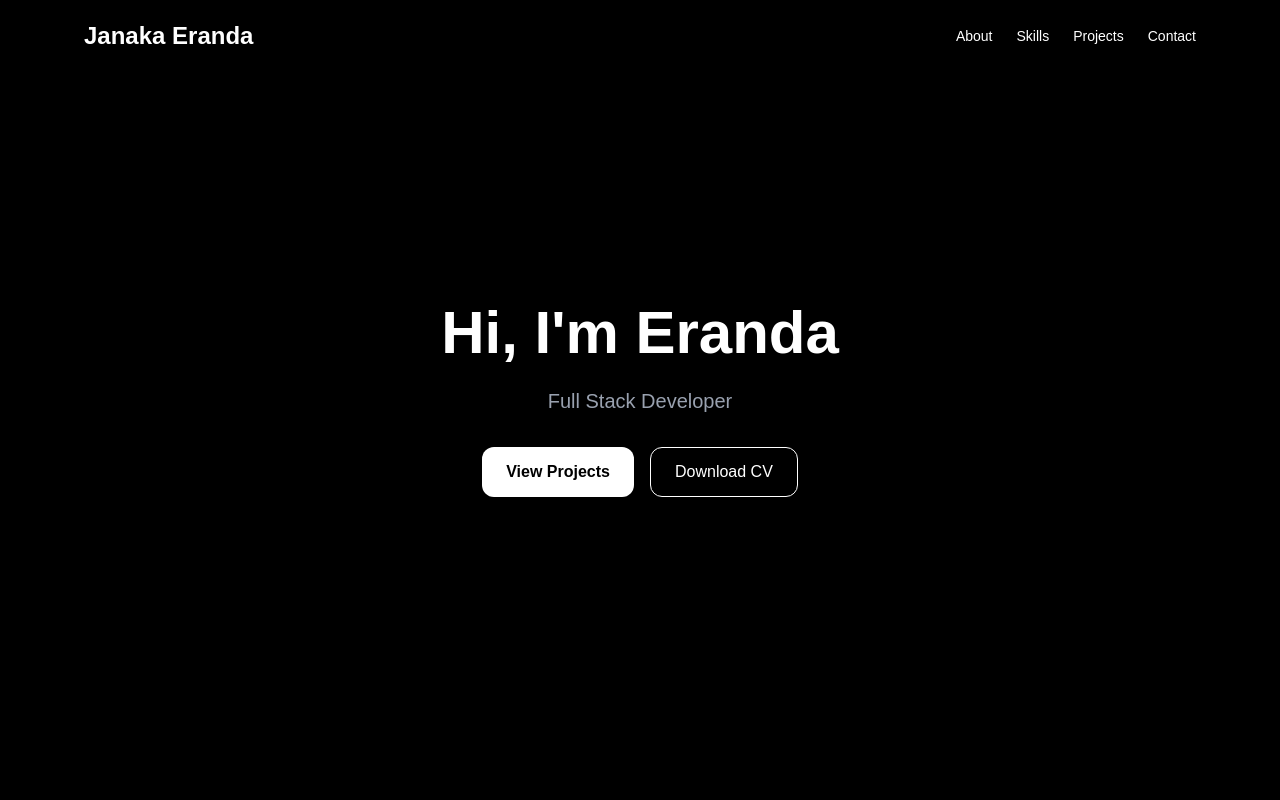
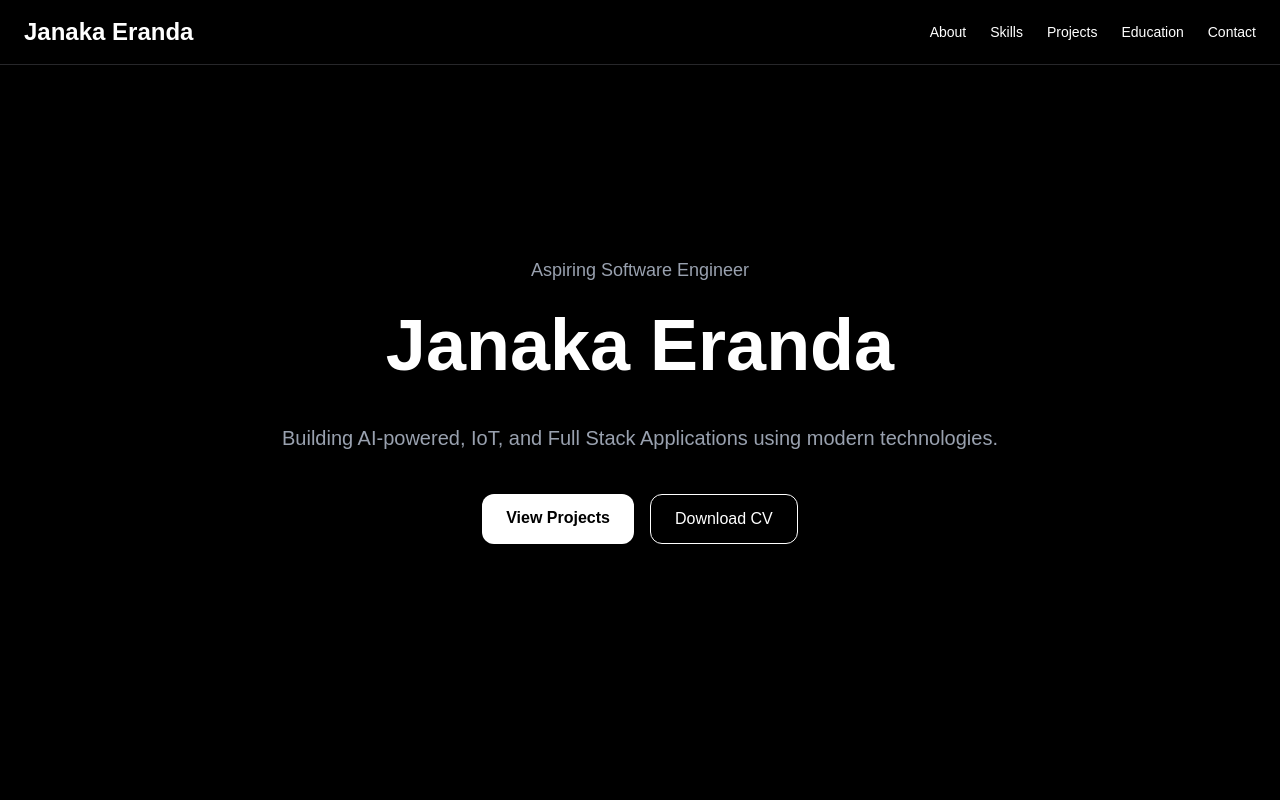
Before and after one commit to kkdjanakaeranda/my-portfolio, a Next.js app: page / in a window 1280 px wide. Shown: the top 800 px of the page. Built offline with nearby package versions, Linux system fonts and the light colour scheme.

Commit message:
page changes

```diff
--- a/src/components/Hero.tsx
+++ b/src/components/Hero.tsx
@@ -1,23 +1,34 @@
 export default function Hero() {
   return (
-    <section className="min-h-screen bg-black text-white flex items-center justify-center">
-      <div className="text-center">
-        <h1 className="text-6xl font-bold">
-          Hi, I'm Eranda
+    <section className="min-h-screen bg-black text-white flex items-center justify-center px-6">
+      <div className="text-center max-w-4xl">
+        <p className="text-gray-400 text-lg mb-4">
+          Aspiring Software Engineer
+        </p>
+
+        <h1 className="text-6xl md:text-7xl font-bold leading-tight">
+          Janaka Eranda
         </h1>
 
-        <p className="mt-6 text-xl text-gray-400">
-          Full Stack Developer
+        <p className="mt-8 text-gray-400 text-xl leading-8">
+          Building AI-powered, IoT, and Full Stack Applications
+          using modern technologies.
         </p>
 
-        <div className="mt-8 flex gap-4 justify-center">
-          <button className="bg-white text-black px-6 py-3 rounded-xl font-semibold">
+        <div className="mt-10 flex gap-4 justify-center flex-wrap">
+          <a
+            href="#projects"
+            className="bg-white text-black px-6 py-3 rounded-xl font-semibold hover:scale-105 transition"
+          >
             View Projects
-          </button>
+          </a>
 
-          <button className="border border-white px-6 py-3 rounded-xl">
+          <a
+            href="/cv.pdf"
+            className="border border-white px-6 py-3 rounded-xl hover:bg-white hover:text-black transition"
+          >
             Download CV
-          </button>
+          </a>
         </div>
       </div>
     </section>
--- a/src/components/Navbar.tsx
+++ b/src/components/Navbar.tsx
@@ -1,16 +1,17 @@
 export default function Navbar() {
   return (
-    <nav className="fixed top-0 w-full bg-black/80 backdrop-blur-md text-white z-50">
-      <div className="max-w-6xl mx-auto flex justify-between items-center p-5">
+    <nav className="fixed top-0 w-full bg-black/80 backdrop-blur-md text-white z-50 border-b border-zinc-800">
+      <div className="max-w-7xl mx-auto px-6 py-4 flex items-center justify-between">
         <h1 className="text-2xl font-bold">
           Janaka Eranda
         </h1>
 
-        <div className="flex gap-6 text-sm">
-          <a href="#about">About</a>
-          <a href="#skills">Skills</a>
-          <a href="#projects">Projects</a>
-          <a href="#contact">Contact</a>
+        <div className="flex gap-6 text-sm font-medium">
+          <a href="#about" className="hover:text-gray-400">About</a>
+          <a href="#skills" className="hover:text-gray-400">Skills</a>
+          <a href="#projects" className="hover:text-gray-400">Projects</a>
+          <a href="#education" className="hover:text-gray-400">Education</a>
+          <a href="#contact" className="hover:text-gray-400">Contact</a>
         </div>
       </div>
     </nav>
```
